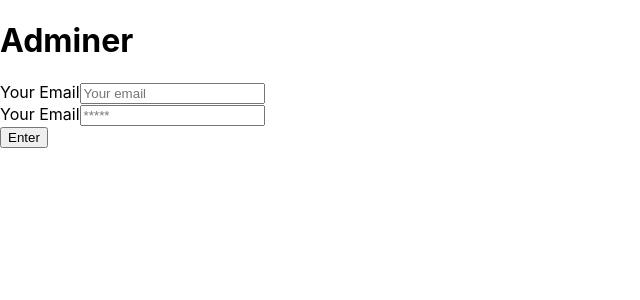
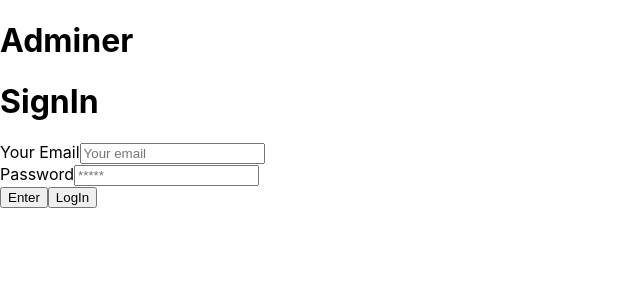
Before and after one commit to rkrasiy/mebel-frank, a Next.js app: page /admin in a window 1280 px wide. Shown: the top 300 px of the page, without its empty margins (0-640 px from the left). Built offline with nearby package versions, Linux system fonts and the light colour scheme.

Commit message:
add auth

```diff
--- a/components/auth/auth.js
+++ b/components/auth/auth.js
@@ -1,42 +1,74 @@
 import Input from "../ui/input/input"
-import { useRef, useState } from "react";
+import { Fragment, useRef, useState } from "react";
+import { signIn } from 'next-auth/client'
 
-export default function Auth(props){
+
+export default function Auth(){
+  const [ isLogin, setIsLogin ] = useState(false)
   const emailInputRef = useRef();
   const pswInputRef = useRef();
-  const { submited, login } = props
 
 
-  function authHandler(event){
+  async function authHandler(event){
     event.preventDefault();
+
+
     const email = emailInputRef.current.value;
     const psw = pswInputRef.current.value;
+
+    if(isLogin){
+      console.log("LOGIN")
+      // const result = await signIn('credentials', {
+      //   redirect: false,
+      //   email: email,
+      //   password: psw
+      // });
+    }else{
+      console.log("Register")
+
+    }
+
+
+
     console.log("auth: ", email,psw)
   }
 
+  function clickHandler(event){
+    event.preventDefault();
+    const logg = isLogin
+    setIsLogin(!logg)
+  }
+
+  let title = isLogin ? "LogIn" : "SignIn"
+
   return (
-    <form onSubmit={authHandler}>
+    <Fragment>
+      <h1>{title}</h1>
+       <form onSubmit={authHandler}>
         <div className="field">
           <label htmlFor="email">Your Email</label>
           <input
             type="email"
             id="email"
             placeholder="Your email"
-            aria-label="Your email"
+            required
             ref={emailInputRef}
           />
         </div>
         <div className="field">
-          <label htmlFor="psw">Your Email</label>
+          <label htmlFor="psw">Password</label>
           <input
             type="password"
             id="psw"
+            required
             placeholder="*****"
-            aria-label="Your password"
             ref={pswInputRef}
           />
         </div>
         <button>Enter</button>
+        <button onClick={clickHandler}>{isLogin ? "SignIn": "LogIn"}</button>
       </form>
+    </Fragment>
+
   )
 }
--- a/package.json
+++ b/package.json
@@ -9,8 +9,10 @@
     "lint": "next lint"
   },
   "dependencies": {
+    "bcryptjs": "^2.4.3",
     "mongodb": "^4.1.0",
     "next": "11.1.0",
+    "next-auth": "^3.29.0",
     "react": "17.0.2",
     "react-dom": "17.0.2"
   },
--- a/pages/api/hello.js
+++ /dev/null
@@ -1,5 +0,0 @@
-// Next.js API route support: https://nextjs.org/docs/api-routes/introduction
-
-export default function handler(req, res) {
-  res.status(200).json({ name: 'John Doe' })
-}
```
Also changed, not shown: lib/auth.js (added, +7 -0 lines), lib/db.js (added, +7 -0 lines), pages/api/auth/auth.js (added, +31 -0 lines), pages/api/auth.js (deleted), 1 other file (tests, documents, lock files or other folders).
